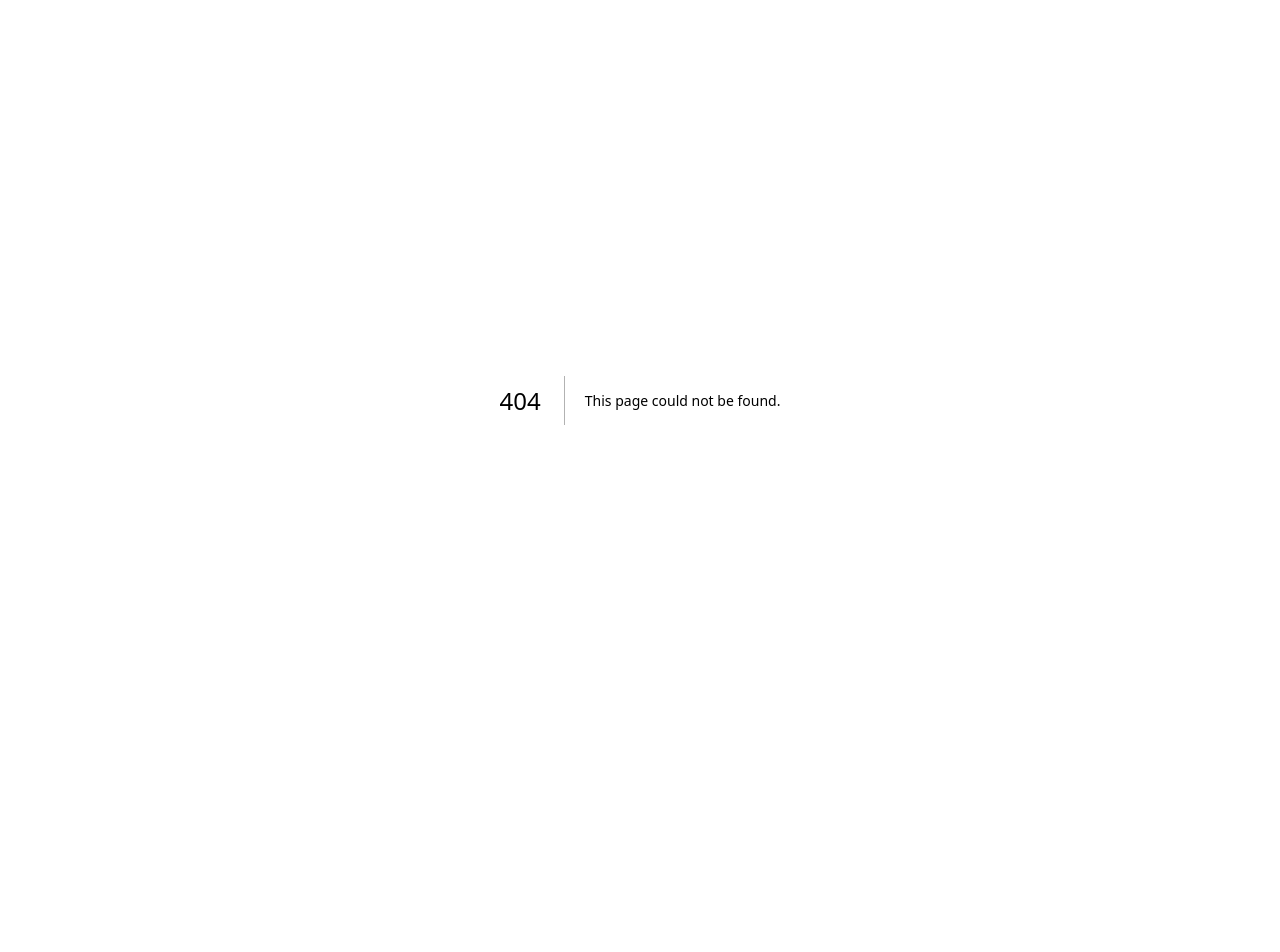
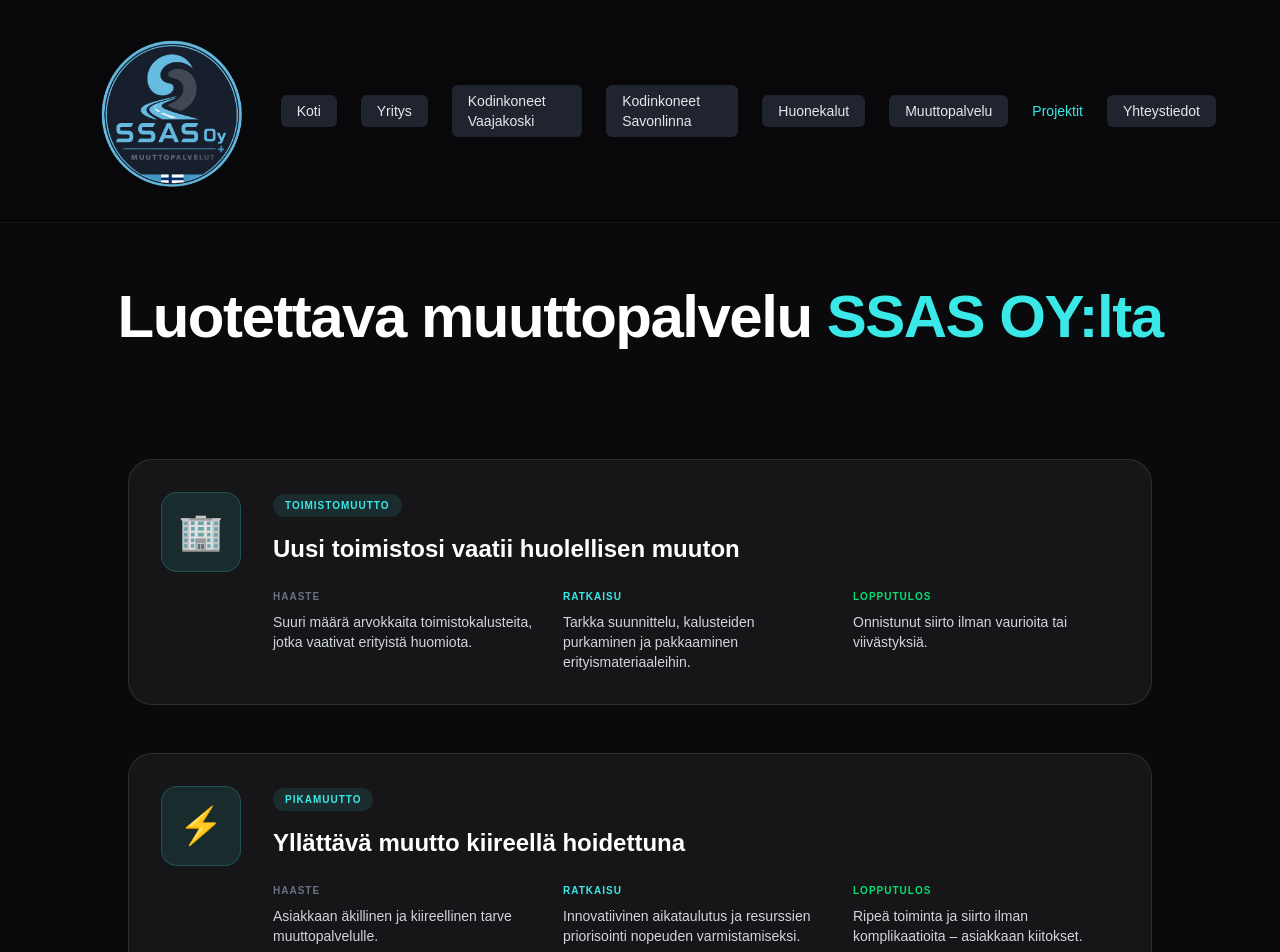
Before and after one commit to IRSES/ssas-oy, a Next.js app: page /projektit in a window 1280 px wide. Before the commit this address had no page. Shown: the top 952 px of the page. Before the commit the page ends 800 px from the top, so only its background shows below. Built offline with nearby package versions, Linux system fonts and the light colour scheme.

Commit message:
created page about projects that company reached

```diff
--- a/app/muuttopalvelu/page.tsx
+++ b/app/muuttopalvelu/page.tsx
@@ -57,7 +57,7 @@
                     <a href="#" className="bg-gray-700/50 px-4 py-1.5 rounded-md hover:bg-gray-700 transition">Kodinkoneet Savonlinna</a>
                     <a href="#" className="bg-gray-700/50 px-4 py-1.5 rounded-md hover:bg-gray-700 transition">Huonekalut</a>
                     <Link href="/muuttopalvelu" className="text-[#3be8e8]">Muuttopalvelu</Link>
-                    <a href="#" className="bg-gray-700/50 px-4 py-1.5 rounded-md hover:bg-gray-700 transition">Projektit</a>
+                    <Link href="/projektit" className="bg-gray-700/50 px-4 py-1.5 rounded-md hover:bg-gray-700 transition">Projektit</Link>
                     <a href="#" className="bg-gray-700/50 px-4 py-1.5 rounded-md hover:bg-gray-700 transition">Yhteystiedot</a>
                 </nav>
             </header>
--- a/app/page.tsx
+++ b/app/page.tsx
@@ -50,7 +50,7 @@
             <a href="#" className="bg-gray-700/50 px-4 py-1.5 rounded-md hover:bg-gray-700 transition">Kodinkoneet Savonlinna</a>
             <a href="#" className="bg-gray-700/50 px-4 py-1.5 rounded-md hover:bg-gray-700 transition">Huonekalut</a>
             <Link href="/muuttopalvelu" className="bg-gray-700/50 px-4 py-1.5 rounded-md hover:bg-gray-700 transition">Muuttopalvelu</Link>
-            <a href="#" className="bg-gray-700/50 px-4 py-1.5 rounded-md hover:bg-gray-700 transition">Projektit</a>
+            <Link href="/projektit" className="bg-gray-700/50 px-4 py-1.5 rounded-md hover:bg-gray-700 transition">Projektit</Link>
             <a href="#" className="bg-gray-700/50 px-4 py-1.5 rounded-md hover:bg-gray-700 transition">Yhteystiedot</a>
           </nav>
         </header>
--- /dev/null
+++ b/app/projektit/page.tsx
@@ -0,0 +1,130 @@
+'use client';
+import React from 'react';
+import Link from 'next/link';
+import Image from 'next/image';
+
+export default function Projektit() {
+    const projects = [
+        {
+            tag: "Toimistomuutto",
+            title: "Uusi toimistosi vaatii huolellisen muuton",
+            challenge: "Suuri määrä arvokkaita toimistokalusteita, jotka vaativat erityistä huomiota.",
+            solution: "Tarkka suunnittelu, kalusteiden purkaminen ja pakkaaminen erityismateriaaleihin.",
+            result: "Onnistunut siirto ilman vaurioita tai viivästyksiä.",
+            icon: "🏢"
+        },
+        {
+            tag: "Pikamuutto",
+            title: "Yllättävä muutto kiireellä hoidettuna",
+            challenge: "Asiakkaan äkillinen ja kiireellinen tarve muuttopalvelulle.",
+            solution: "Innovatiivinen aikataulutus ja resurssien priorisointi nopeuden varmistamiseksi.",
+            result: "Ripeä toiminta ja siirto ilman komplikaatioita – asiakkaan kiitokset.",
+            icon: "⚡"
+        },
+        {
+            tag: "Kotimuutto",
+            title: "Kodin muutto monimutkaisista tiloista",
+            challenge: "Kapeat portaikot ja hankalat kulmat, jotka vaikeuttavat kantoa.",
+            solution: "Innovatiiviset nostovälineet ja tehokas tiimityöskentely.",
+            result: "Turvallinen ja sujuva siirto sekä positiivinen palaute asiakkaalta.",
+            icon: "🏠"
+        },
+        {
+            tag: "Erikoiskuljetus",
+            title: "Arvokkaan taideteoksen turvallinen siirto",
+            challenge: "Herkän ja arvokkaan taideteoksen muutto ilman riskejä.",
+            solution: "Erityiset suojausmenetelmät ja räätälöidyt kuljetusratkaisut.",
+            result: "Teos perillä virheettömässä kunnossa ilman vahinkoja.",
+            icon: "🖼️"
+        }
+    ];
+
+    return (
+        <main className="min-h-screen bg-[#0a0a0c] text-white font-sans">
+            {/* ХЕДЕР (Навигация) */}
+            <header className="flex justify-between items-center px-6 md:px-16 py-6 border-b border-white/5 bg-black/10 backdrop-blur-sm">
+                {/* Левая часть: Только Логотип */}
+                <div className="flex items-center">
+                    <Image
+                        src="/logo_main.png"       // Путь к файлу в папке public
+                        alt="Ssas oy Logo"   // Описание для SEO
+                        width={240}          // Укажи нужную ширину в пикселях
+                        height={240}          // Укажи нужную высоту в пикселях
+                        priority             // Добавь это, чтобы логотип загружался мгновенно
+                        className="object-contain" // Сохранит пропорции картинки
+                    />
+                </div>
+
+                {/* Правая часть: Меню */}
+                <nav className="flex items-center gap-2 md:gap-6 text-sm font-medium text-gray-200">
+                    <Link href="/" className="bg-gray-700/50 px-4 py-1.5 rounded-md hover:bg-gray-700 transition">Koti</Link>
+                    <Link href="/yritys" className="bg-gray-700/50 px-4 py-1.5 rounded-md hover:bg-gray-700 transition">Yritys</Link>
+                    <a href="#" className="bg-gray-700/50 px-4 py-1.5 rounded-md hover:bg-gray-700 transition">Kodinkoneet Vaajakoski</a>
+                    <a href="#" className="bg-gray-700/50 px-4 py-1.5 rounded-md hover:bg-gray-700 transition">Kodinkoneet Savonlinna</a>
+                    <a href="#" className="bg-gray-700/50 px-4 py-1.5 rounded-md hover:bg-gray-700 transition">Huonekalut</a>
+                    <Link href="/muuttopalvelu" className="bg-gray-700/50 px-4 py-1.5 rounded-md hover:bg-gray-700 transition">Muuttopalvelu</Link>
+                    <Link href="/projektit" className="text-[#3be8e8]">Projektit</Link>
+                    <a href="#" className="bg-gray-700/50 px-4 py-1.5 rounded-md hover:bg-gray-700 transition">Yhteystiedot</a>
+                </nav>
+            </header>
+
+            {/* Projektilistaus */}
+            <section className="py-16 px-6 md:px-14 text-center relative overflow-hidden">
+                <h1 className="text-5xl md:text-6xl font-bold tracking-tight">
+                    Luotettava muuttopalvelu <span className="text-[#3be8e8]">SSAS OY:lta</span>
+                </h1>
+            </section>
+
+            <section className="py-12 px-6 md:px-16 container mx-auto max-w-6xl">
+                <div className="space-y-12">
+                    {projects.map((project, index) => (
+                        <div
+                            key={index}
+                            className="group relative flex flex-col md:flex-row gap-8 p-8 rounded-3xl bg-white/5 border border-white/10 hover:border-[#3be8e8]/30 transition-all duration-500"
+                        >
+                            <div className="flex-shrink-0 w-20 h-20 bg-[#3be8e8]/10 rounded-2xl flex items-center justify-center text-4xl border border-[#3be8e8]/20">
+                                {project.icon}
+                            </div>
+
+                            <div className="flex-grow">
+                                <span className="inline-block px-3 py-1 rounded-full bg-[#3be8e8]/10 text-[#3be8e8] text-[10px] font-bold uppercase tracking-widest mb-4">
+                                    {project.tag}
+                                </span>
+                                <h3 className="text-2xl font-bold mb-6 group-hover:text-[#3be8e8] transition-colors">
+                                    {project.title}
+                                </h3>
+
+                                <div className="grid grid-cols-1 md:grid-cols-3 gap-6">
+                                    <div>
+                                        <h4 className="text-[10px] text-gray-500 uppercase tracking-widest font-bold mb-2">Haaste</h4>
+                                        <p className="text-sm text-gray-300">{project.challenge}</p>
+                                    </div>
+                                    <div>
+                                        <h4 className="text-[10px] text-[#3be8e8] uppercase tracking-widest font-bold mb-2">Ratkaisu</h4>
+                                        <p className="text-sm text-gray-300">{project.solution}</p>
+                                    </div>
+                                    <div>
+                                        <h4 className="text-[10px] text-green-400 uppercase tracking-widest font-bold mb-2">Lopputulos</h4>
+                                        <p className="text-sm text-gray-300">{project.result}</p>
+                                    </div>
+                                </div>
+                            </div>
+                        </div>
+                    ))}
+                </div>
+
+                {/* Alaosio */}
+                <div className="mt-24 text-center p-12 rounded-3xl bg-gradient-to-b from-white/5 to-transparent border border-white/10">
+                    <h2 className="text-3xl font-bold mb-4">Onko sinulla haastava muutto edessä?</h2>
+                    <p className="text-gray-400 mb-8">Me ratkaisemme vaikeimmatkin logistiset pähkinät ammattitaidolla.</p>
+                    <Link
+                        href="/#contact"
+                        className="inline-block px-10 py-4 bg-[#3be8e8] text-black font-bold rounded-full hover:shadow-[0_0_20px_rgba(59,232,232,0.5)] transition-all"
+                    >
+                        OTA YHTEYTTÄ
+                    </Link>
+                </div>
+            </section>
+        </main>
+    );
+}
--- a/app/yritys/page.tsx
+++ b/app/yritys/page.tsx
@@ -27,7 +27,7 @@
                         <a href="#" className="bg-gray-700/50 px-4 py-1.5 rounded-md hover:bg-gray-700 transition">Kodinkoneet Savonlinna</a>
                         <a href="#" className="bg-gray-700/50 px-4 py-1.5 rounded-md hover:bg-gray-700 transition">Huonekalut</a>
                         <Link href="/muuttopalvelu" className="bg-gray-700/50 px-4 py-1.5 rounded-md hover:bg-gray-700 transition">Muuttopalvelu</Link>
-                        <a href="#" className="bg-gray-700/50 px-4 py-1.5 rounded-md hover:bg-gray-700 transition">Projektit</a>
+                        <Link href="/projektit" className="bg-gray-700/50 px-4 py-1.5 rounded-md hover:bg-gray-700 transition">Projektit</Link>
                         <a href="#" className="bg-gray-700/50 px-4 py-1.5 rounded-md hover:bg-gray-700 transition">Yhteystiedot</a>
                     </nav>
                 </header>
```
